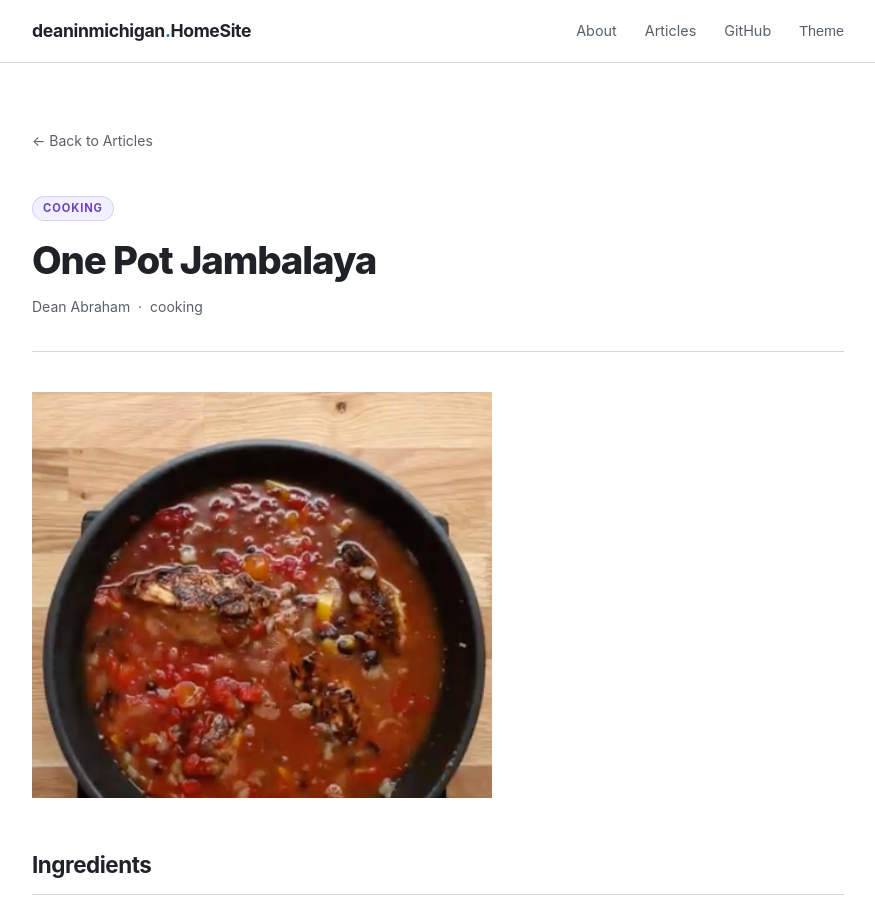
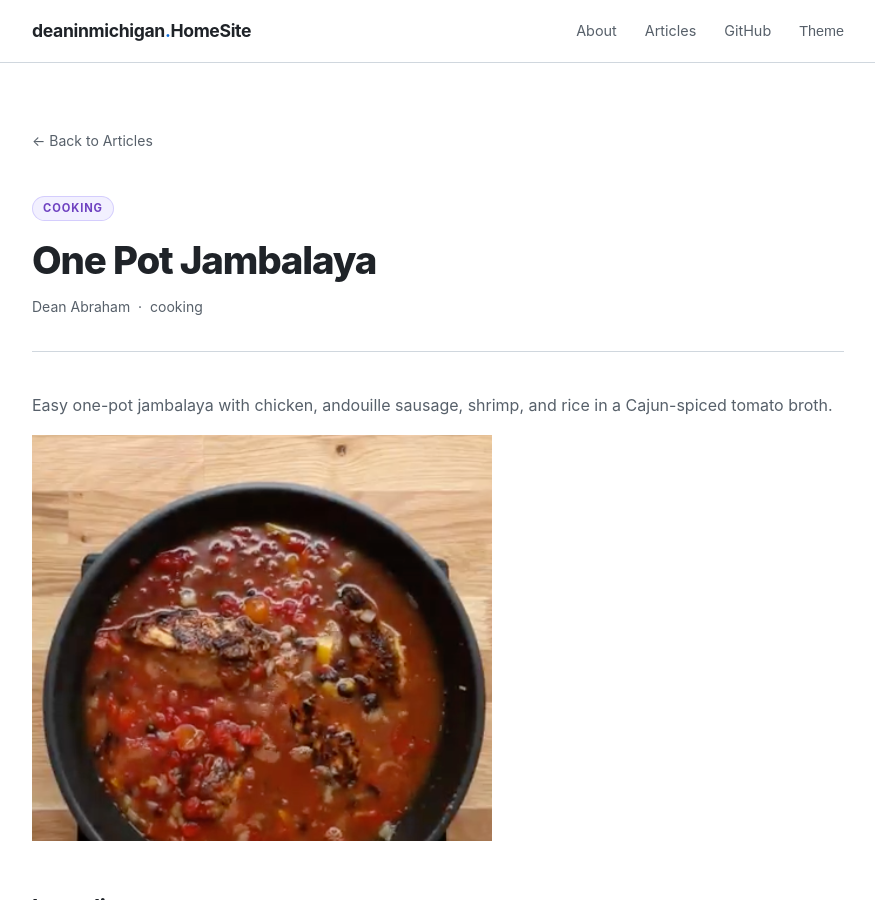
Before and after one commit to DeanInMichigan/HomeSite, a Jekyll site: the page built from _articles/one-pot-jambalaya.md, in a window 1280 px wide and 900 px high. Shown: the whole window, without its empty margins (202-1077 px from the left). Built offline with Jekyll 4.4.1, drawn with Linux system fonts in a browser that asks for light colours.

```diff
--- a/_articles/one-pot-jambalaya.md
+++ b/_articles/one-pot-jambalaya.md
@@ -4,6 +4,8 @@
 description: "Easy one-pot jambalaya with chicken, andouille sausage, shrimp, and rice in a Cajun-spiced tomato broth."
 order: 22
 ---
+
+Easy one-pot jambalaya with chicken, andouille sausage, shrimp, and rice in a Cajun-spiced tomato broth.
 
 ![One Pot Jambalaya](/HomeSite/assets/images/one-pot-jambalaya.png)
 
```
